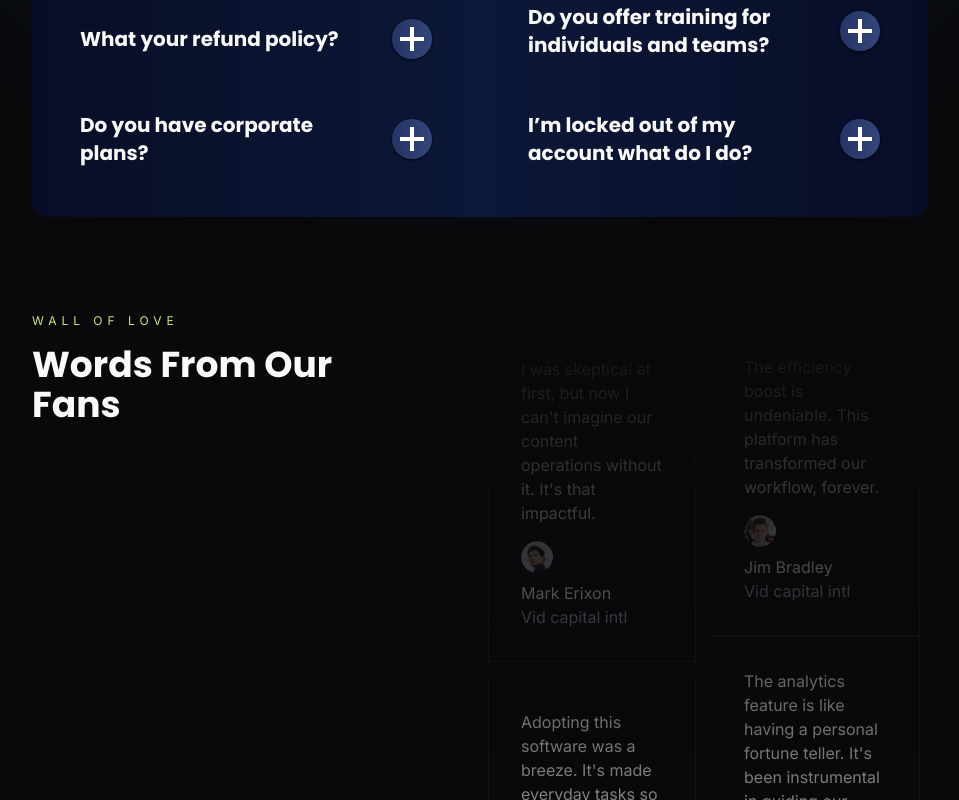
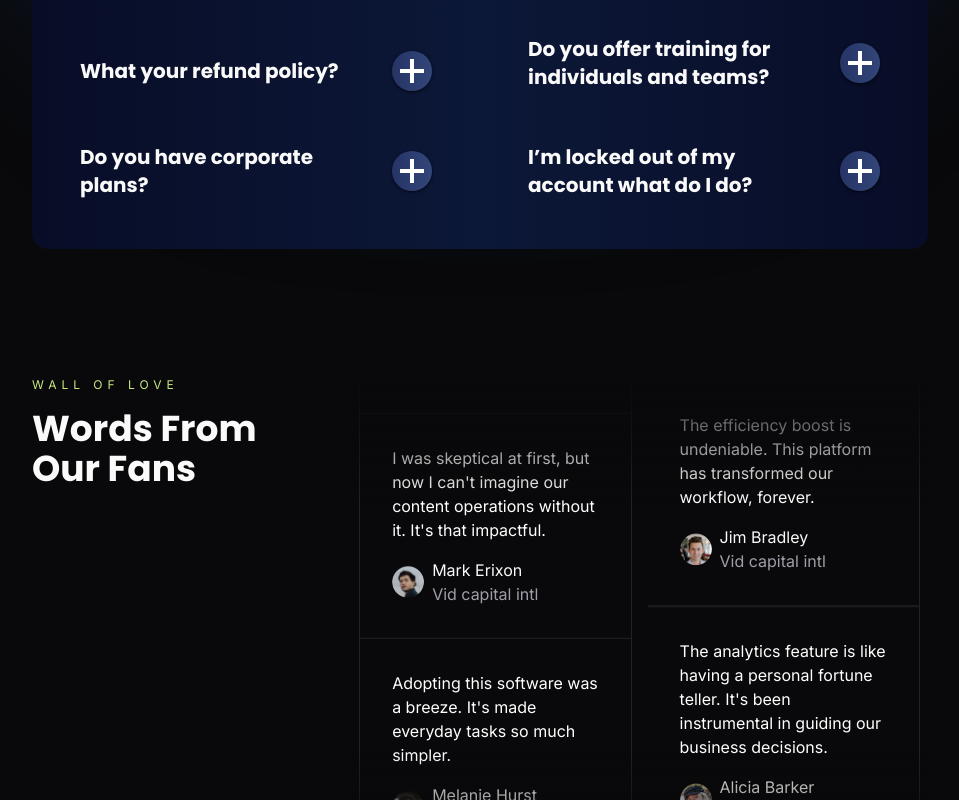
Before and after one commit to Micheal-Repo/xora, a Next.js app: page / in a window 1280 px wide. Shown: the part 3179-3979 px from the top of the page, without its empty margins (160-1119 px from the left). Built offline with nearby package versions, Linux system fonts and the light colour scheme.

Commit message:
testimonials

```diff
--- a/src/app/globals.css
+++ b/src/app/globals.css
@@ -208,7 +208,7 @@ h1,h2,h3,h4,h5,h6 {
 }
 
 .section-p {
-  @apply pt-[4rem] pb-[2rem]
+  @apply py-[4rem]
 }
 
 .caption {
--- a/src/components/ui/marquee.tsx
+++ b/src/components/ui/marquee.tsx
@@ -49,7 +49,7 @@ export function Marquee({
     <div
       {...props}
       className={cn(
-        "group flex overflow-hidden p-2 [--duration:40s] [--gap:1rem] [gap:var(--gap)]",
+        "group flex overflow-hidden p-2 [--duration:40s] [--gap:0rem] [gap:var(--gap)]",
         {
           "flex-row": !vertical,
           "flex-col": vertical,
--- a/src/section/testimonials.tsx
+++ b/src/section/testimonials.tsx
@@ -52,7 +52,7 @@ export default function Testimonials() {
         </div>
 
         {/*Marquee*/}
-        <div className="relative grid grid-cols-2 overflow-hidden gap-0 max-w-md w-full">
+        <div className="relative grid grid-cols-2 overflow-hidden max-w-2xl w-full h-[500px]">
           <Marquee pauseOnHover vertical className="[--duration:20s] gap-0">
             {firstRow.map((item, i) => (
               <Card id={i} key={i} item={item} first={true} />
```
